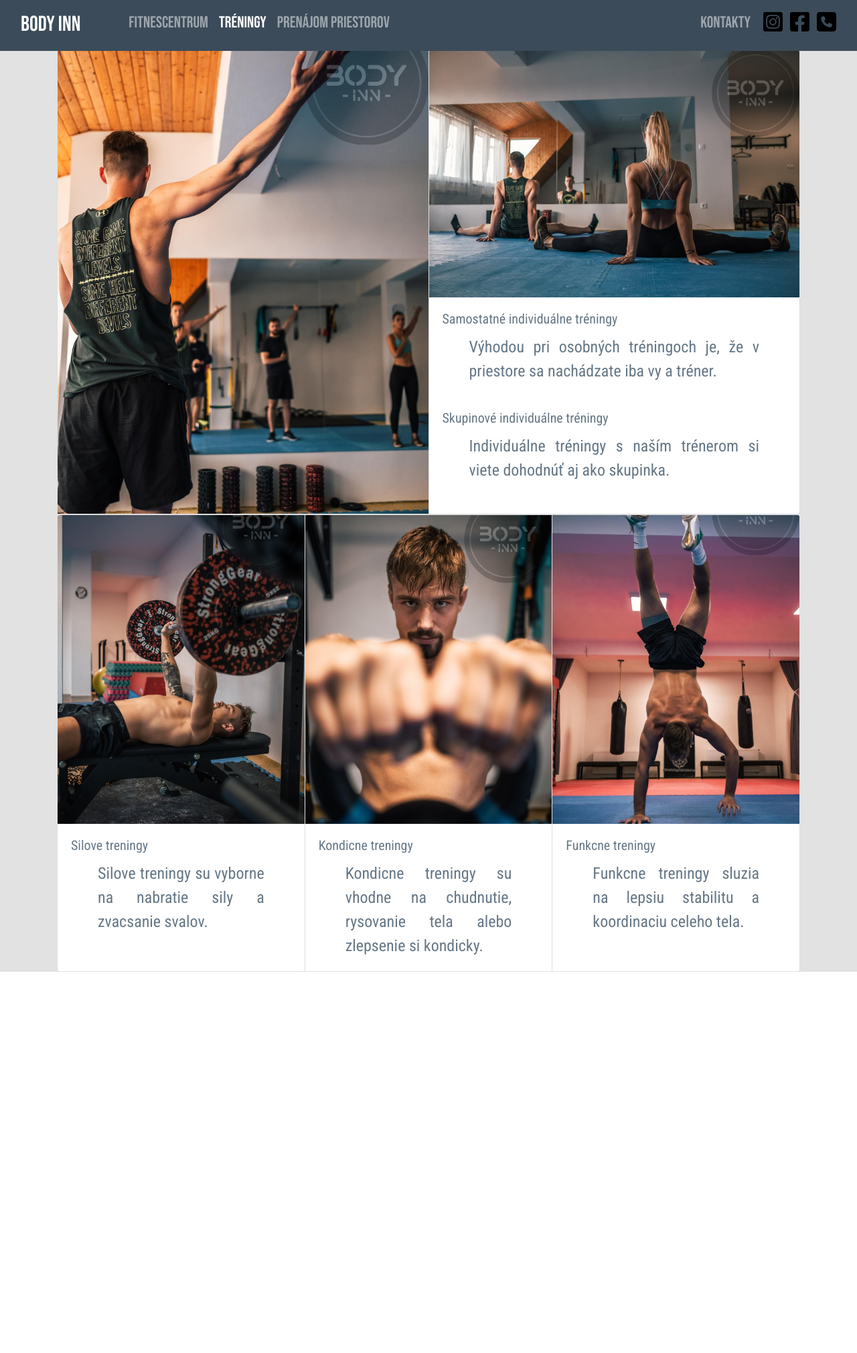
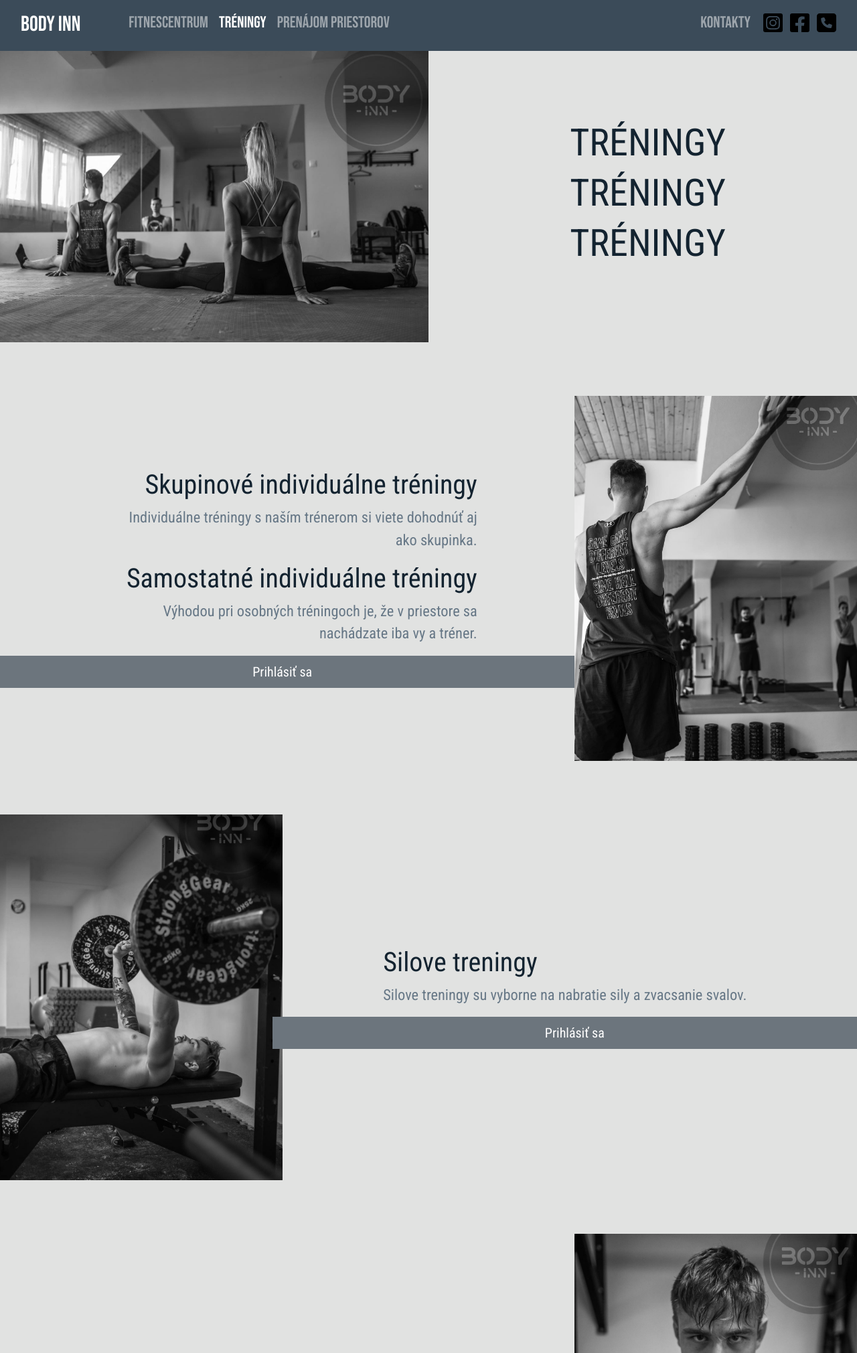
Before and after one commit to MarosGorny/VAII-School-assignment, a PHP site: page /treningy.html in a window 1280 px wide. Shown: the top 2020 px of the page at 67% size. Before the commit the page ends 1451 px from the top, so only its background shows below. Run offline with PHP 8.4, Linux system fonts and the light colour scheme.

Commit message:
re-edit treningy.html

```diff
--- a/domacaStranka.html
+++ b/domacaStranka.html
@@ -87,11 +87,13 @@
 
 <section class="container-fluid px-0">
     <div class="row align-items-center content">
+
         <div class="col-md-6 order-2 order-md-1 home-block">
             <img class="img-fluid"
                  src="https://images.unsplash.com/photo-1591117207239-788bf8de6c3b?ixlib=rb-4.0.3&ixid=MnwxMjA3fDB8MHxwaG90by1wYWdlfHx8fGVufDB8fHx8&auto=format&fit=crop&w=1173&q=80"
                  alt="Box punch">
         </div>
+
         <div class="col-md-6 text-center order-1 order-md-2 ">
             <div class="row justify-content-center">
                 <div class="col-10 col-lg-8  mb-5 mb-md-0 home-block home-page-text">
@@ -100,6 +102,7 @@
                 </div>
             </div>
         </div>
+
     </div>
     <div class="row align-items-center content">
 
--- a/main.css
+++ b/main.css
@@ -14,7 +14,7 @@ body {
     margin: 0;
 }
 
-h1,h2 {
+h1,h2 ,h3 {
     color: #132330;
 }
 
@@ -27,10 +27,19 @@ p {
 
 .home-page-text h2 {
     font-size: 2.5rem;
+    text-align: right;
 }
 
 .home-page-text p {
     font-size: 1.4rem;
+    margin-right: 0;
+    text-align: right;
+}
+
+div.order-1 h2,
+div.order-1 p{
+    margin-left: 0;
+    text-align: left;
 }
 
 .content {
@@ -44,6 +53,18 @@ p {
 .home-block {
     padding-left: 0;
     padding-right: 0;
+}
+
+img {
+    -webkit-filter: grayscale(100%); /* Safari 6.0 - 9.0 */
+    filter: grayscale(100%);
+    transition: filter 0.5s;
+    float: right;
+}
+
+img:hover {
+    -webkit-filter: grayscale(0%); /* Safari 6.0 - 9.0 */
+    filter: grayscale(0%);
 }
 
 @media (max-width: 1200px) {
--- a/treningy.html
+++ b/treningy.html
@@ -66,47 +66,102 @@
     </nav>
 </header>
 
-<div class="container">
-    <div class="card-group">
-        <div class="card">
-            <img src="/Photos/osobnyTrenerSkupina.jpg" class="card-img-top" alt="osobny trening" id="skupinovyTreningFotka">
+
+<section class="container-fluid px-0">
+    <div class="row align-items-center">
+        <div class="col-lg-6 home-block">
+            <img class="img-fluid"
+                 src="/Photos/osobnyTrener.jpg"
+                 alt="Trainer with client">
         </div>
-        <div class="card">
-            <img src="/Photos/osobnyTrener.jpg" class="card-img-top" alt="skupinovy trening" id="samostatnyTreningFotka">
-            <div class="card-body">
-                <h5 class="card-title">Samostatné individuálne tréningy</h5>
-                <p class="card-text" id="samostatnyTreningText">Výhodou pri osobných tréningoch je, že v priestore sa nachádzate iba vy a tréner.</p>
-                <br>
-                <h5 class="card-title">Skupinové individuálne tréningy </h5>
-                <p class="card-text" id="skupinovyTreningText">Individuálne tréningy s naším trénerom si viete dohodnúť aj ako skupinka.</p>
+        <div class="col-lg-6 home-block">
+            <div id="headingGroup" class="text-center d-none d-lg-block">
+                <h1 class="">TRÉNINGY</h1>
+                <h1 class="">TRÉNINGY</h1>
+                <h1 class="">TRÉNINGY</h1>
             </div>
         </div>
     </div>
+</section>
 
-    <div class="card-group">
-        <div class="card">
-            <img class="card-img-top" src="/Photos/benchpress.jpg" alt="Ukazka cvicenia">
-            <div class="card-body">
-                <h5 class="card-title">Silove treningy</h5>
-                <p class="card-text">Silove treningy su vyborne na nabratie sily a zvacsanie svalov.</p>
+<section class="container-fluid px-0">
+    <div class="row align-items-center content">
+
+        <div class="col-md-8 text-center">
+            <div class="row justify-content-center">
+                <div class="col-10 col-lg-8  mb-0 home-block home-page-text">
+                    <h2>Skupinové individuálne tréningy</h2>
+                    <p class="lead">Individuálne tréningy s naším trénerom si viete dohodnúť aj ako skupinka.</p>
+                    <h2>Samostatné individuálne tréningy</h2>
+                    <p class="lead">Výhodou pri osobných tréningoch je, že v priestore sa nachádzate iba vy a tréner.</p>
+                </div>
+                <a class="btn btn-secondary btn-lg btn-block rounded-0" href="#" role="button">Prihlásiť sa</a>
             </div>
         </div>
-        <div class="card">
-            <img class="card-img-top" src="/Photos/paste.jpg" alt="Ukazka cvicenia">
-            <div class="card-body">
-                <h5 class="card-title">Kondicne treningy</h5>
-                <p class="card-text">Kondicne treningy su vhodne na chudnutie, rysovanie tela alebo zlepsenie si kondicky.</p>
+
+        <div class="col-md-4 col-lg-4 d-none d-md-flex d-lg-flex home-block ">
+            <img class="img-fluid float-right"
+                 src="/Photos/osobnyTrenerSkupina.jpg"
+                 alt="Box punch">
+        </div>
+
+    </div>
+
+    <div class="row align-items-center content">
+
+        <div class="col-md-8 text-center order-1 order-md-2 home-block">
+            <div class="row justify-content-center ">
+                <div class="col-10 col-lg-8 mb-0 home-page-text">
+                    <h2>Silove treningy</h2>
+                    <p class="lead">Silove treningy su vyborne na nabratie sily a zvacsanie svalov.</p>
+                </div>
+                <a class="btn btn-secondary btn-lg btn-block rounded-0" href="#" role="button">Prihlásiť sa</a>
             </div>
         </div>
-        <div class="card">
-            <img class="card-img-top" src="/Photos/stojka.jpg" alt="Ukazka cvicenia">
-            <div class="card-body">
-                <h5 class="card-title">Funkcne treningy</h5>
-                <p class="card-text">Funkcne treningy sluzia na lepsiu stabilitu a koordinaciu celeho tela.</p>
+        <div class="col-md-4 col-lg-4 d-none d-md-flex d-lg-flex home-block order-md-1">
+            <img class="img-fluid"
+                 src="/Photos/benchpress.jpg"
+                 alt="Trainer with clients">
+        </div>
+    </div>
+
+    <div class="row align-items-center content">
+
+        <div class="col-md-8 text-center">
+            <div class="row justify-content-center">
+                <div class="col-10 col-lg-8  mb-0 home-block home-page-text">
+                    <h2>Kondicne treningy</h2>
+                    <p class="lead">Kondicne treningy su vhodne na chudnutie, rysovanie tela alebo zlepsenie si kondicky.</p>
+                </div>
+                <a class="btn btn-secondary btn-lg btn-block rounded-0" href="#" role="button">Prihlásiť sa</a>
             </div>
         </div>
+
+        <div class="col-md-4 col-lg-4 d-none d-md-flex d-lg-flex home-block">
+            <img class="img-fluid"
+                 src="/Photos/paste.jpg"
+                 alt="Training room">
+        </div>
     </div>
-</div>
+
+    <div class="row align-items-center content">
+
+        <div class="col-md-8 text-center order-1 order-md-2 ">
+            <div class="row justify-content-center ">
+                <div class="col-10 col-lg-8 mb-0 home-page-text">
+                    <h2>Funkcne treningy</h2>
+                    <p class="lead">Funkcne treningy sluzia na lepsiu stabilitu a koordinaciu celeho tela.</p>
+                </div>
+                <a class="btn btn-secondary btn-lg btn-block rounded-0" href="#" role="button">Prihlásiť sa</a>
+            </div>
+        </div>
+        <div class="col-md-4 col-lg-4 d-none d-md-flex d-lg-flex home-block order-md-1">
+            <img class="img-fluid"
+                 src="/Photos/stojka.jpg"
+                 alt="Trainer with clients">
+        </div>
+    </div>
+</section>
 
 
 <script src="https://code.jquery.com/jquery-3.3.1.slim.min.js"
```
